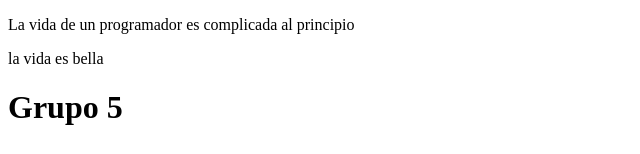
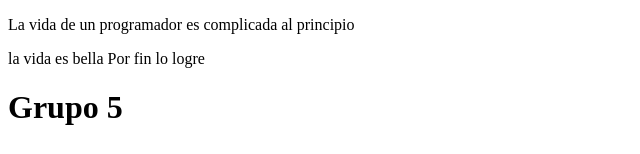
Before and after one commit to chiaravigi/repoDelEquipo5, a plain HTML site: page index.html in a window 1280 px wide. Shown: the top 154 px of the page, without its empty margins (0-640 px from the left). Drawn offline with Linux system fonts and the light colour scheme.

Commit message:
Por fin lo logre

```diff
--- a/index.html
+++ b/index.html
@@ -10,6 +10,7 @@
 <body>
   <p> La vida de un programador es complicada al principio</p>
   <p1>la vida es bella</p2>
+    <p2>Por fin lo logre</p2>
   <h1>Grupo 5</h1>
 </body>
 </html>
```
